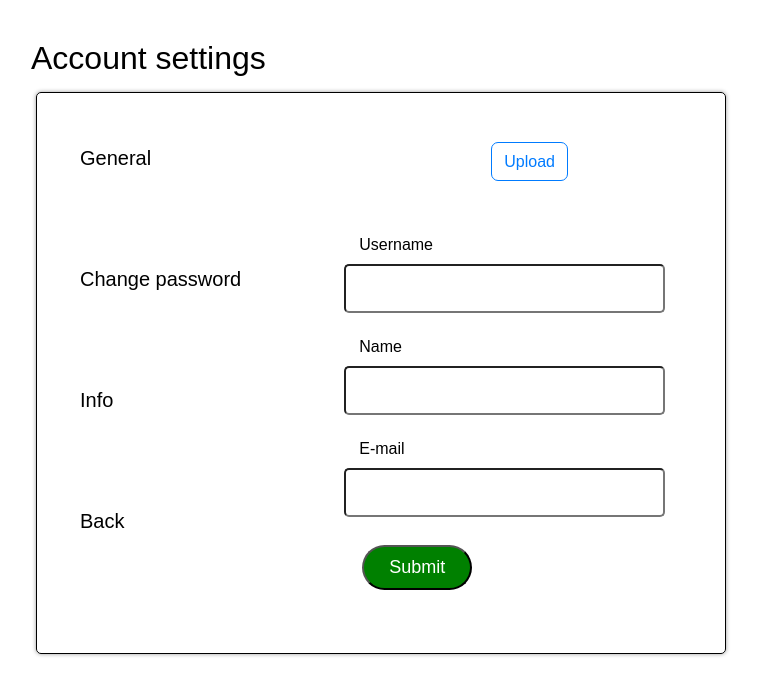
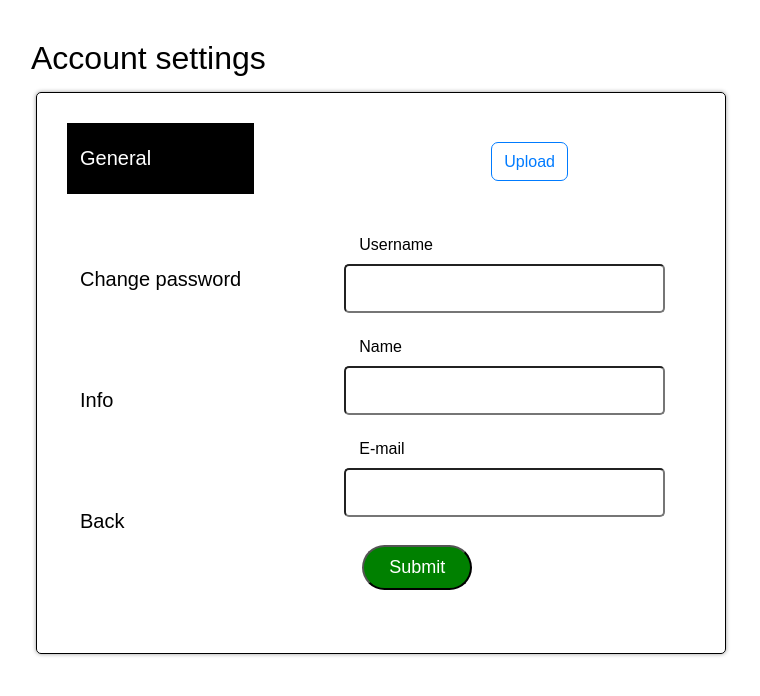
Before and after one commit to Sriram484/Riddle_Romeo, a React (Create React App) app: page /profile in a window 1280 px wide. Shown: the top 696 px of the page, without its empty margins (259-1019 px from the left). Built offline with nearby package versions, Linux system fonts and the light colour scheme; no server answers; a web font is replaced by a local one.

Commit message:
optimize 5

```diff
--- a/src/Assets/CSS/ProfilePage.css
+++ b/src/Assets/CSS/ProfilePage.css
@@ -140,3 +140,8 @@
 .Visible {
   display: block;
 }
+
+.activeLink {
+    background-color: black;
+    color: white;
+}
--- a/src/Components/WebComponents/ProfilePage.jsx
+++ b/src/Components/WebComponents/ProfilePage.jsx
@@ -211,17 +211,17 @@ const ProfilePage = () => {
             <div class="profile_container">
                 <h4 class="profile_heading">Account settings</h4>
                 <div class="profile_card">
-                    <div class="profile_sidebar">
-                        <a class="profile_sidebarLinks" onClick={() => toggleSection('profile')}>
+                <div className="profile_sidebar">
+    <a className={sections.profile ? "profile_sidebarLinks activeLink" : "profile_sidebarLinks"} onClick={() => toggleSection('profile')}>
         General
     </a>
-                        <a class="profile_sidebarLinks" onClick={() => toggleSection('password')}>
+    <a className={sections.password ? "profile_sidebarLinks activeLink" : "profile_sidebarLinks"} onClick={() => toggleSection('password')}>
         Change password
     </a>
-                        <a class="profile_sidebarLinks" onClick={() => toggleSection('info')}>
+    <a className={sections.info ? "profile_sidebarLinks activeLink" : "profile_sidebarLinks"} onClick={() => toggleSection('info')}>
         Info
     </a>
-                        <a class="profile_sidebarLinks" onClick={() => { navigate("/") }}>
+    <a className="profile_sidebarLinks" onClick={() => { navigate("/") }}>
         Back
     </a>
 </div>
@@ -278,7 +278,7 @@ const ProfilePage = () => {
                             <div class="password_subBody">
                                 <div className="form-group">
                                     <label className="form-label">Current password</label>
-                                    <input type="password" className="form-control" name="currentPassword" />
+                                    <input type="password" className="form-control" name="currentPassword" onChange={handleChangePasswordData}/>
                                 </div>
                                 <div className="form-group">
                                     <label className="form-label">New password</label>
@@ -292,7 +292,7 @@ const ProfilePage = () => {
                                 </div>
                                 <div className="form-group">
                                     <label className="form-label">Repeat new password</label>
-                                    <input type="password" className="form-control" name="repeatPassword" />
+                                    <input type="password" className="form-control" name="repeatPassword" onChange={handleChangePasswordData}/>
                                 </div>
                                 <div className="form-group">
                                     <button onClick={handlePasswordSubmit} className="ScoreSubmitButton">Submit</button>
```
Lines whose indentation alone changed are shown as unchanged.
